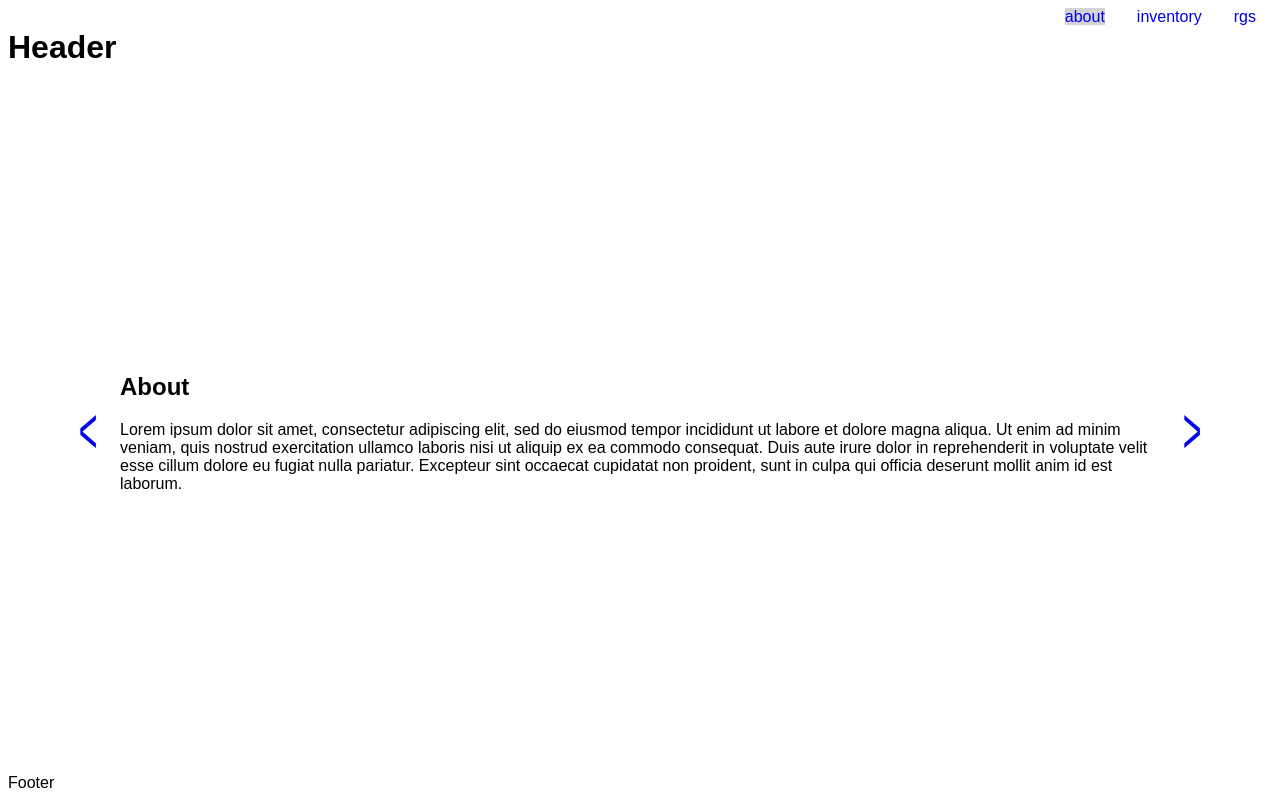
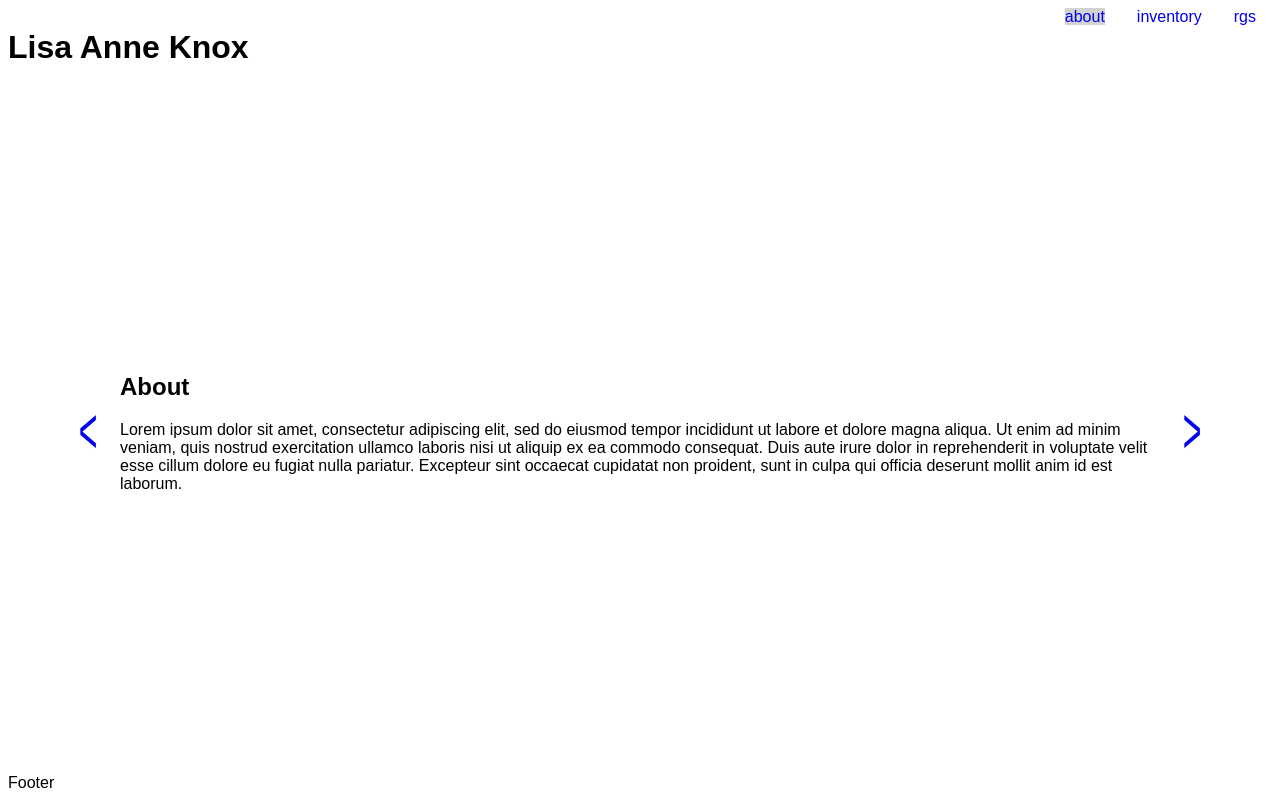
Before and after one commit to LLLisa/portfolio, a React app: page /about in a window 1280 px wide. Built offline with nearby package versions, Linux system fonts and the light colour scheme.

Commit message:
tweaked start script

```diff
--- a/package.json
+++ b/package.json
@@ -6,7 +6,7 @@
         "build": "webpack ./src",
         "build:dev": "npm run build -- --watch --mode=development",
         "deploy": "git add . && git commit -m Heroku && git push heroku main",
-    "start": "node server/index.js",
+        "start": "ts-node server/index.ts",
         "start:dev": "npm run build:dev & nodemon server/index.ts"
     },
     "keywords": [],
--- a/src/components/Header.tsx
+++ b/src/components/Header.tsx
@@ -12,7 +12,7 @@ export default () => {
 
     return (
         <header>
-      <h1>Header</h1>
+            <h1>Lisa Anne Knox </h1>
             <nav>
                 {routesArray.map((route) => {
                     return (
```
Lines whose indentation alone changed are shown as unchanged.
